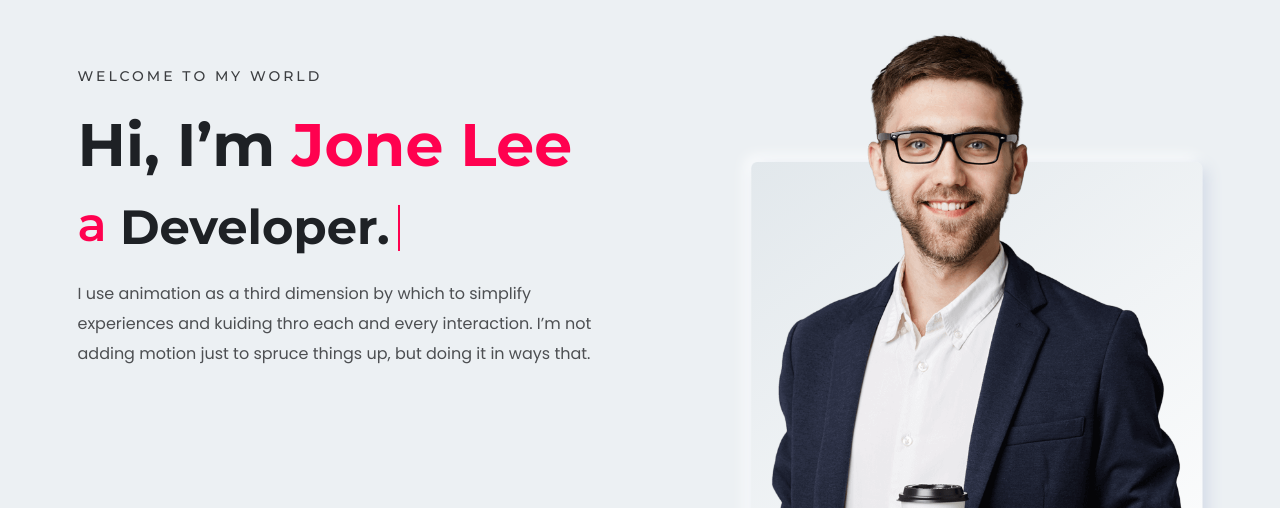
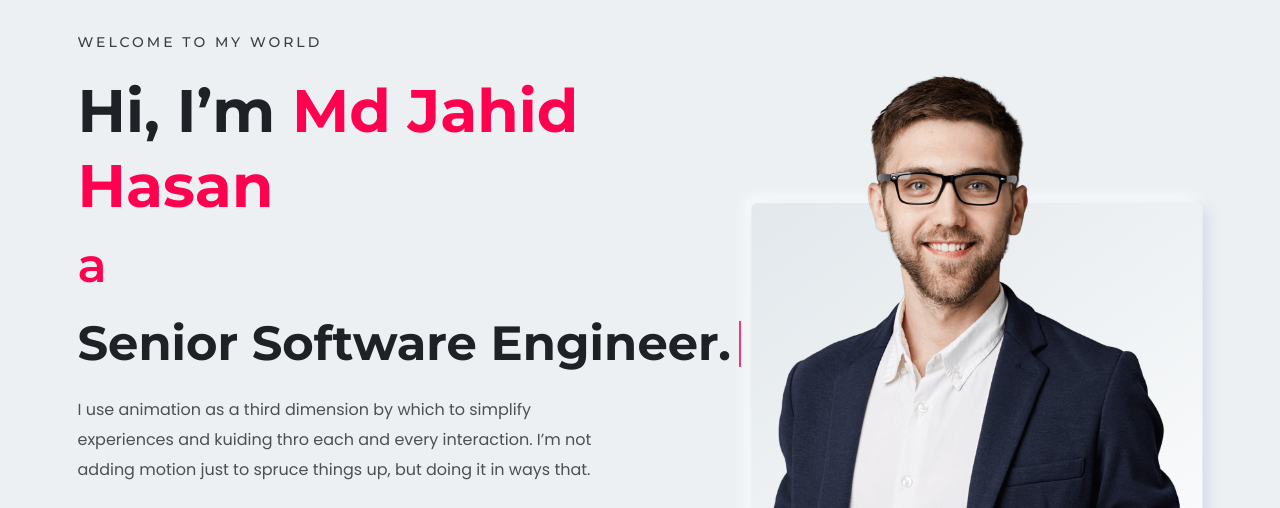
Before and after one commit to hasanjahid2698/Jahid-Hasan-Portfolio, a plain HTML site: page index.html in a window 1280 px wide. Both pictures are taken after a click on the link "HOME". Shown: the part 118-626 px from the top of the page. Drawn offline with Linux system fonts and the light colour scheme.

Commit message:
Version 2 | Content Modification | Commit 1 | Changed name. title and profession.

```diff
--- a/index.html
+++ b/index.html
@@ -4,7 +4,7 @@
 <head>
     <meta charset="utf-8">
     <meta http-equiv="x-ua-compatible" content="ie=edge">
-    <title>Home Default || Inbio - Personal Portfolio Bootstrap-5 Template</title>
+    <title>Md Jahid Hasan || Personal Portfolio</title>
     <meta name="robots" content="noindex, follow" />
     <meta name="description" content="">
     <meta name="viewport" content="width=device-width, initial-scale=1, shrink-to-fit=no">
@@ -129,14 +129,14 @@
                             <div class="content">
                                 <div class="inner">
                                     <span class="subtitle">Welcome to my world</span>
-                                    <h1 class="title">Hi, I’m <span>Jone Lee</span><br>
+                                    <h1 class="title">Hi, I’m <span>Md Jahid Hasan</span><br>
                                         <span class="header-caption" id="page-top">
                                             <!-- type headline start-->
                                             <span class="cd-headline clip is-full-width">
                                                 <span>a </span>
                                         <!-- ROTATING TEXT -->
                                         <span class="cd-words-wrapper">
-                                                    <b class="is-visible">Developer.</b>
+                                                    <b class="is-visible">Senior Software Engineer.</b>
                                                     <b class="is-hidden">Professional Coder.</b>
                                                     <b class="is-hidden">Developer.</b>
                                                 </span>
```
